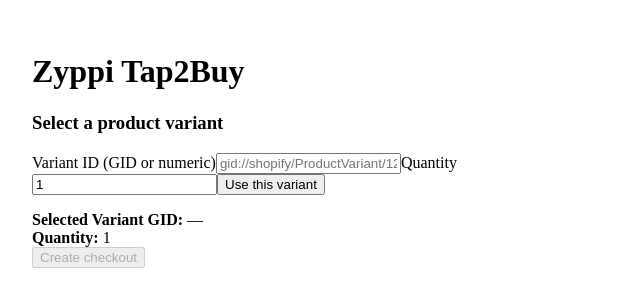
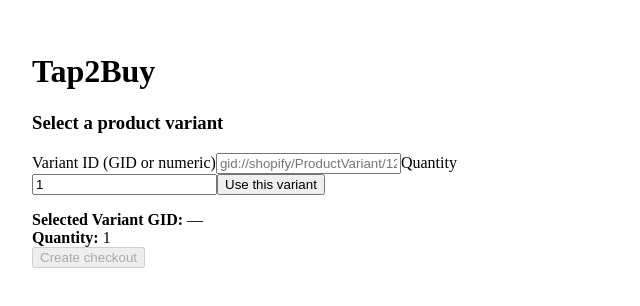
Before and after one commit to twojay78/tap2buy, a Next.js app: page / in a window 1280 px wide. Shown: the top 306 px of the page, without its empty margins (0-640 px from the left). Built offline with nearby package versions, Linux system fonts and the light colour scheme; what @shopify/polaris would draw is missing.

Commit message:
Update index.js

```diff
--- a/pages/index.js
+++ b/pages/index.js
@@ -27,7 +27,7 @@
 
   return (
     <main style={{ padding: 24 }}>
-      <h1>Zyppi Tap2Buy</h1>
+      <h1>Tap2Buy</h1>
 
       {/* picker on the right side of your UI */}
       <ProductPicker onSelect={handleSelect} />
```
